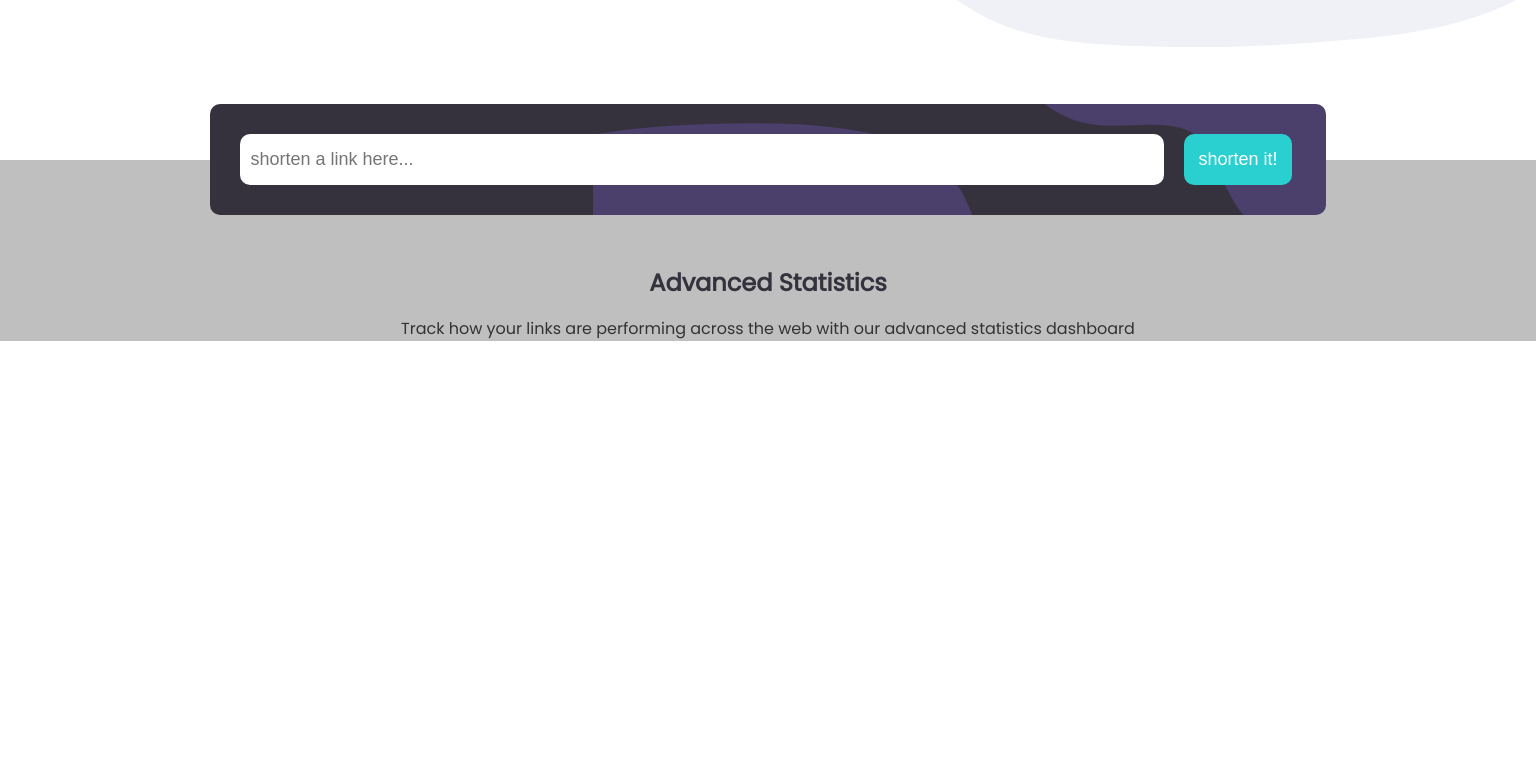
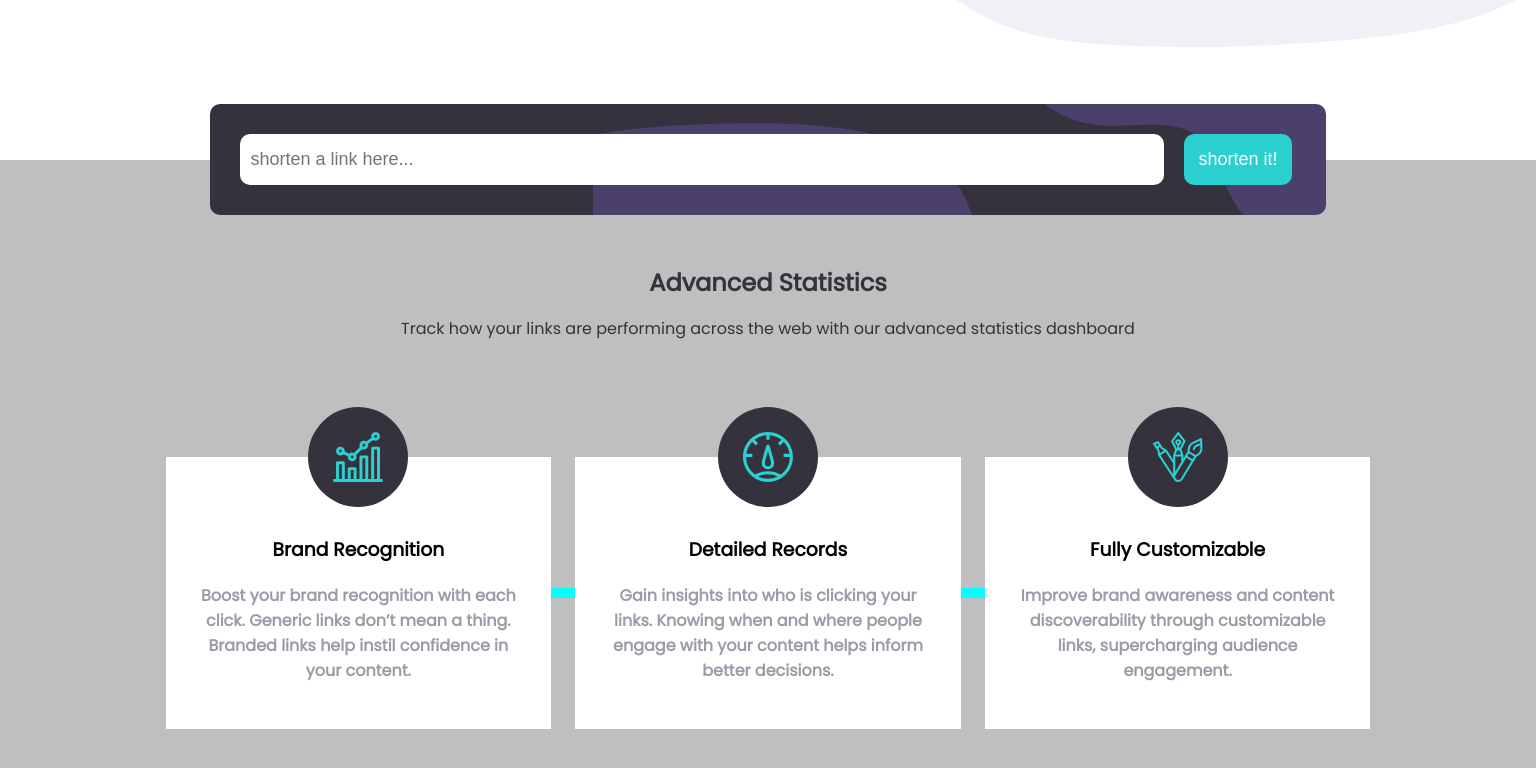
Before and after one commit to Runo-saduwa/shortly, a React (Create React App) app: page / in a window 1536 px wide. Shown: the part 644-1412 px from the top of the page. Before the commit the page ends 1001 px from the top, so only its background shows below. Built offline with nearby package versions, Linux system fonts and the light colour scheme.

Commit message:
about section

```diff
--- a/src/components/AboutSection/AboutSection.css
+++ b/src/components/AboutSection/AboutSection.css
@@ -3,6 +3,7 @@
     min-height:100px;
     background:var(--Gray);
     margin: 0;
+    padding-bottom:100px;
 
     /* padding: 100px; */
 }
@@ -21,4 +22,134 @@
     width: 80%;
     margin: 0 auto;
     text-align: center;
+    padding-bottom: 100px;
 }
+
+
+.spec__container {
+    width: 90%;
+    position: relative;
+    margin: 0 auto;
+    /* display: flex; */
+}
+
+.spec__item {
+    position: relative;
+    background: var(--pureWhite);
+    margin-top: 100px;
+}
+
+
+.spec__content {
+    padding: 50px 30px 30px 30px;
+    text-align: center;
+}
+.spec__content h1 {
+    color: var(--VeryDarkBlue);
+    font-weight: 700;
+
+}
+.spec__content p {
+    color: var(--GrayishViolet);
+    font-weight: 700;
+
+}
+
+.spec__item-logo {
+    display: flex;
+   width: 100px;
+   height: 100px;
+   border-radius: 100%;
+   /* margin: 0 auto; */
+   justify-content: center;
+   align-items: center;
+  background: var(--VeryDarkBlue);
+  position: absolute;
+  top: -50px;
+  left: 0;
+  right: 0;
+  margin-left: auto;
+  margin-right: auto;
+
+}
+
+.spec__item-logo img {
+    width: 50px;
+    margin-bottom: 15px;
+}
+
+.spec__line {
+    transform: translateY(-50%);
+    height: 500px;
+    position: absolute;
+    left: 50%;
+    top: 50%;
+    width:5px;
+    background-color: cyan;
+
+}
+
+@media screen and (min-width: 1440px) {
+    .spec__container {
+        position: relative;
+        width: 80%;
+        margin: 0 auto;
+        display: flex;
+    }
+
+    .spec__item {
+        position: relative;
+        width: 35%;
+        margin:0 1%;
+        background: var(--pureWhite);
+        padding: 30px;
+    }
+
+    .spec__content {
+        padding: 30px 0 0 0;
+    }
+    .spec__content h1 {
+        color: var(--VeryDarkBlue);
+        font-weight: 700;
+
+    }
+    .spec__content p {
+        color: var(--GrayishViolet);
+        font-weight: 700;
+
+    }
+
+    .spec__item-logo {
+      display: flex;
+      position: absolute;
+      top:-50px;
+      background: var(--VeryDarkBlue);
+       width: 100px;
+       height: 100px;
+       justify-content: center;
+       align-items: center;
+       border-radius: 100%;
+
+    }
+
+    .spec__item-logo img {
+       width: 50px;
+       margin-bottom: 0;
+    }
+
+    .spec__line {
+        left: 0;
+        background-color: cyan;
+        position: absolute;
+        left:10%;
+        top: 50%;
+        width:80%;
+        height: 10px;
+        background-color: cyan;
+
+    }
+}
+/*
+.aboutContent {
+    width: 100%;
+} */
--- a/src/components/AboutSection/AboutSection.js
+++ b/src/components/AboutSection/AboutSection.js
@@ -1,5 +1,31 @@
 import React from 'react';
 import './AboutSection.css';
+import brandRecogniton from '../../images/icon-brand-recognition.svg'
+import detailedRecords from '../../images/icon-detailed-records.svg'
+import fullyCustomizable from '../../images/icon-fully-customizable.svg'
+const data = [
+	{
+		id: '11',
+		img: brandRecogniton,
+		title: 'Brand Recognition',
+		content:
+			'Boost your brand recognition with each click. Generic links don’t mean a thing. Branded links help instil confidence in your content.'
+	},
+	{
+		id: '12',
+		img: detailedRecords,
+		title: 'Detailed Records',
+		content:
+			'Gain insights into who is clicking your links. Knowing when and where people engage with your content helps inform better decisions.'
+	},
+	{
+		id: '13',
+		img: fullyCustomizable,
+		title: 'Fully Customizable',
+		content:
+			'Improve brand awareness and content discoverability through customizable links, supercharging audience engagement.'
+	}
+];
 
 const AboutSection = (props) => {
 	return (
@@ -9,6 +35,22 @@ const AboutSection = (props) => {
 					<h1>Advanced Statistics</h1>
 					<p>Track how your links are performing across the web with our advanced statistics dashboard</p>
 				</div>
+				<div className="spec__container">
+					<div className="spec__line"></div>
+					{data.map((item) => {
+						return (
+							<div className="spec__item" key={item.id}>
+								<div className="spec__item-logo">
+									<img src={item.img} alt={item.title}/>
+								</div>
+								<div className="spec__content">
+									<h3 className="spec__item-heading">{item.title}</h3>
+									<p className="spec__item-description">{item.content}</p>
+								</div>
+							</div>
+						);
+					})}
+				</div>
 			</div>
 		</React.Fragment>
 	);
--- a/src/components/NavBar/NavBar.css
+++ b/src/components/NavBar/NavBar.css
@@ -5,7 +5,7 @@
      display: none;
 }
 .navbarContainer {
-    width: 80%;
+    width: 90%;
     margin: 0 auto;
     display: flex;
     justify-content:space-between;
@@ -60,6 +60,9 @@ i {
 }
 /* Desktop Styles */
 @media screen and (min-width: 1440px) {
+    .navbarContainer {
+        width: 80%;
+    }
     .hamburger{
         display: none;
     }
@@ -102,8 +105,4 @@ i {
     .signUpDesktop a {
         color:var(--pureWhite) !important;
     }
-
-
-
-
 }
```
